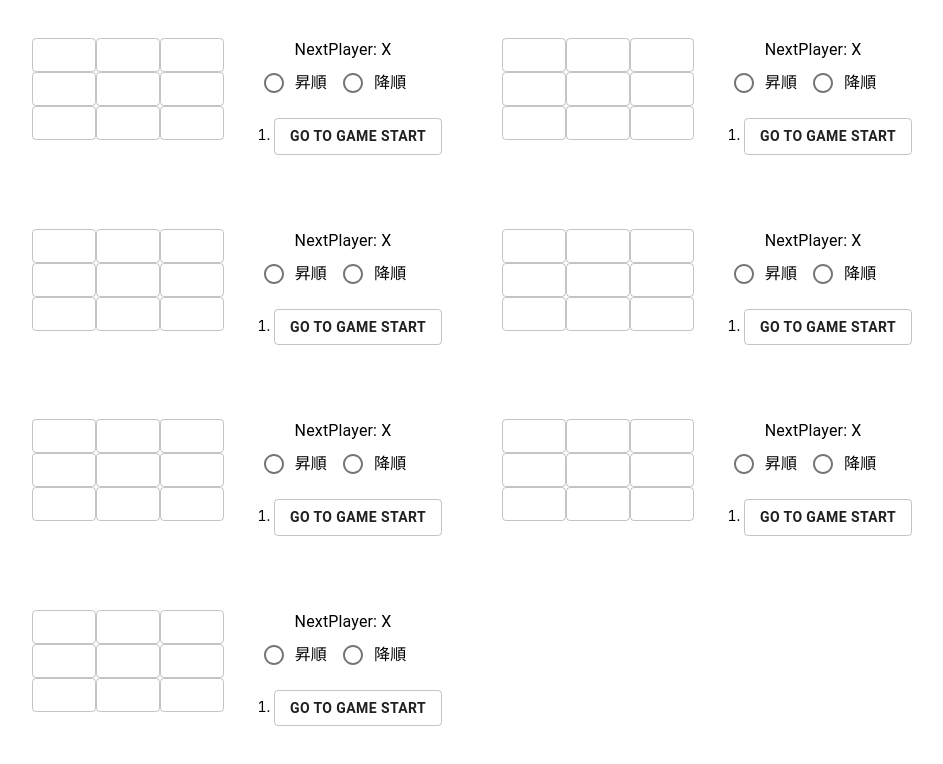
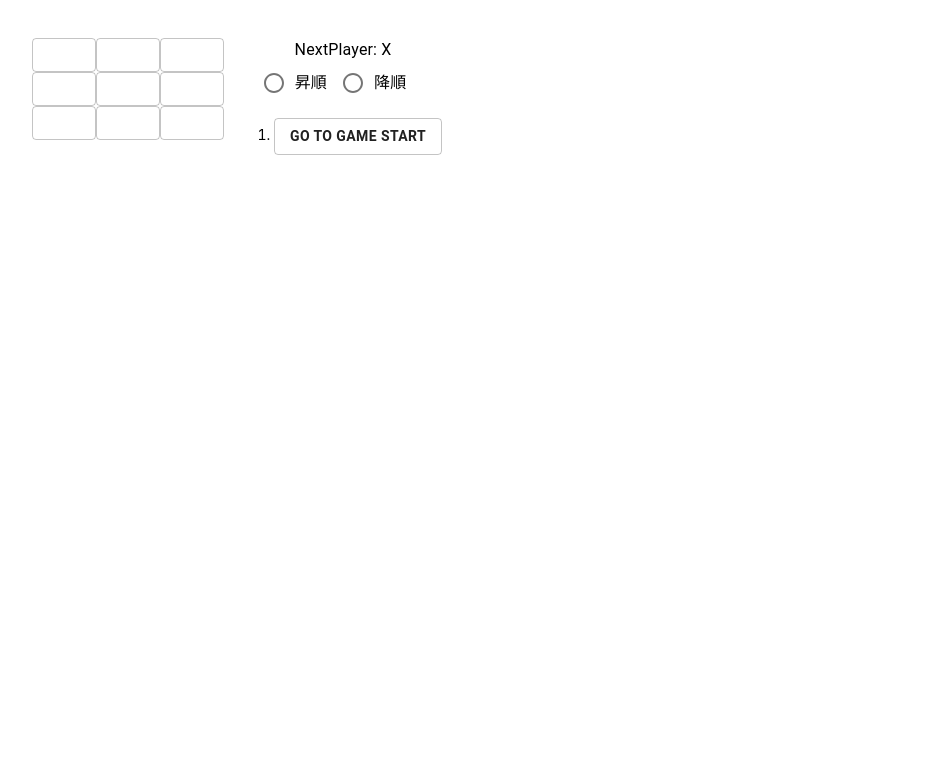
Before and after one commit to hwld/react-sample, a React (Create React App) app: page / in a window 1280 px wide. Shown: the top 764 px of the page, without its empty margins (6-949 px from the left). Built offline with nearby package versions, Linux system fonts and the light colour scheme.

Commit message:
README変更

```diff
--- a/src/App.tsx
+++ b/src/App.tsx
@@ -6,12 +6,6 @@ const App: React.FC = () => {
   return (
     <div className="App">
       <Game />
-      <Game />
-      <Game />
-      <Game />
-      <Game />
-      <Game />
-      <Game />
     </div>
   );
 };
```
Also changed, not shown: 1 other file (tests, documents, lock files or other folders).
